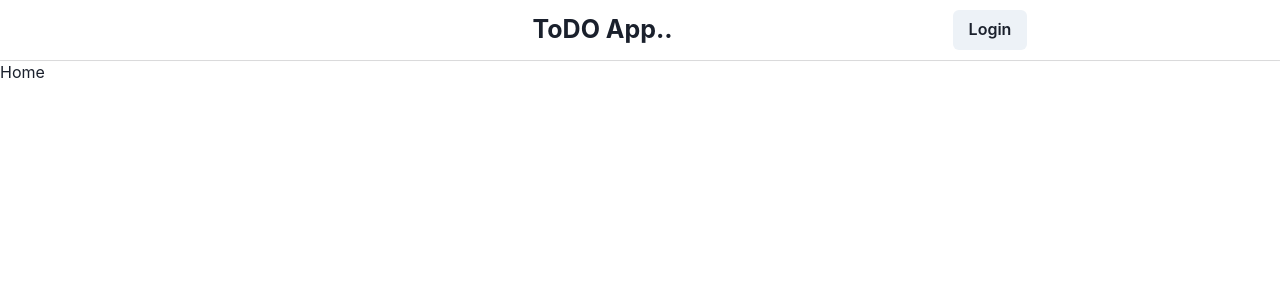
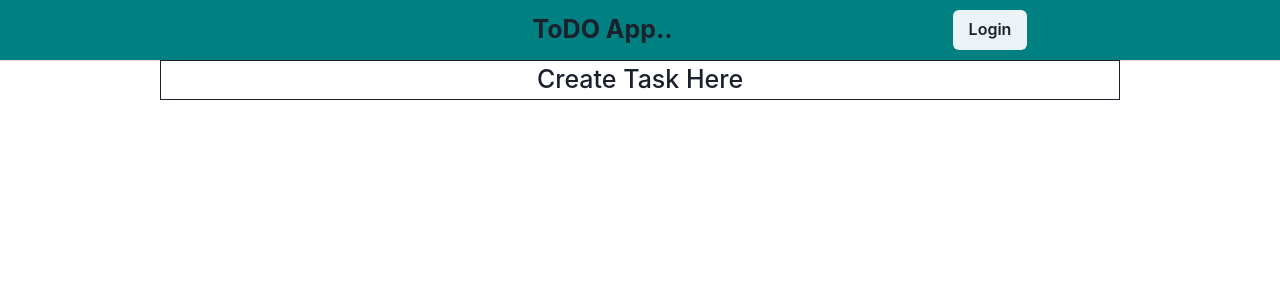
Before and after one commit to rohity0/Zuma, a React (Create React App) app in the folder frontend/: page / in a window 1280 px wide. Shown: the top 300 px of the page. Built offline with nearby package versions, Linux system fonts and the light colour scheme.

Commit message:
todo schema

```diff
--- a/frontend/src/Components/Navbar.jsx
+++ b/frontend/src/Components/Navbar.jsx
@@ -4,7 +4,7 @@ import { Box, Button, Flex, Spacer, Text } from "@chakra-ui/react"
 export const Navbar = ()=>{
      return (
         <>
-          <Flex boxShadow={"rgba(0, 0, 0, 0.02) 0px 1px 3px 0px, rgba(27, 31, 35, 0.15) 0px 0px 0px 1px"} h="60px" justifyContent={"center"} alignItems="center">
+          <Flex backgroundColor={"teal"} boxShadow={"rgba(0, 0, 0, 0.02) 0px 1px 3px 0px, rgba(27, 31, 35, 0.15) 0px 0px 0px 1px"} h="60px" justifyContent={"center"} alignItems="center">
 
 
                <Text w="700px" as="h2" fontSize={"25px"} fontWeight="700" textAlign={"center"}>
--- a/frontend/src/Routes/Home.jsx
+++ b/frontend/src/Routes/Home.jsx
@@ -1,3 +1,4 @@
+import { Box, Text } from "@chakra-ui/react"
 import { Navbar } from "../Components/Navbar"
 
 
@@ -7,7 +8,15 @@ export const Home = ()=>{
     return(
         <>
            <Navbar />
-          Home
+           {/* create task here */}
+        <Box m="auto" w="75%" border={"1px solid"} >
+              <Text as="h2"  textAlign={"center"} fontSize="25px" fontWeight={500}> Create Task Here</Text>
+               <form>
+
+
+               </form>
+        </Box>
+
         </>
     )
 }
```
Also changed, not shown: frontend/src/Routes/AllRoutes.jsx (line endings or trailing spaces), 1 other file (tests, documents, lock files or other folders).
